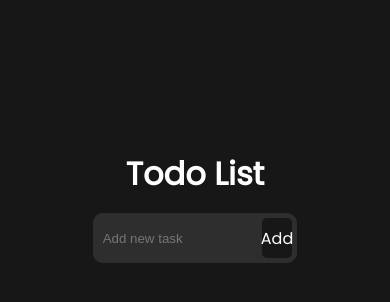
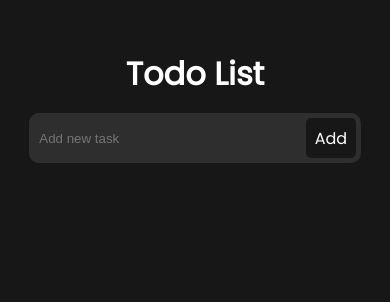
Before and after one commit to t-sweta/Listify, a React (Create React App) app: page / in a window 390 px wide. Shown: the top 302 px of the page. Built offline with nearby package versions, Linux system fonts and the light colour scheme.

Commit message:
Responsiveness Updated

```diff
--- a/src/components/TodoList.css
+++ b/src/components/TodoList.css
@@ -166,12 +166,12 @@ p {
 
 @media (min-width: 0px) and (max-width: 1000px) {
     .container {
-        width: 75%;
-        margin-top: 150px;
+        width: 100%;
+        margin-top: 50px;
     }
 
     .input {
-        width: 70%;
+        width: 85%;
     }
 
     .input input {
@@ -183,11 +183,11 @@ p {
     }
 
     ul {
-        width: 90%;
+        width: 100%;
     }
 
     .all-tasks {
-        width: 70%;
+        width: 90%;
     }
 
     .tasks {
@@ -207,9 +207,6 @@ p {
     .right {
         display: flex;
         flex-direction: row;
-        width: 20%;
-        /* border: 1px solid white; */
-        /* margin-right: 1px; */
     }
 
     .fa-regular {
```
